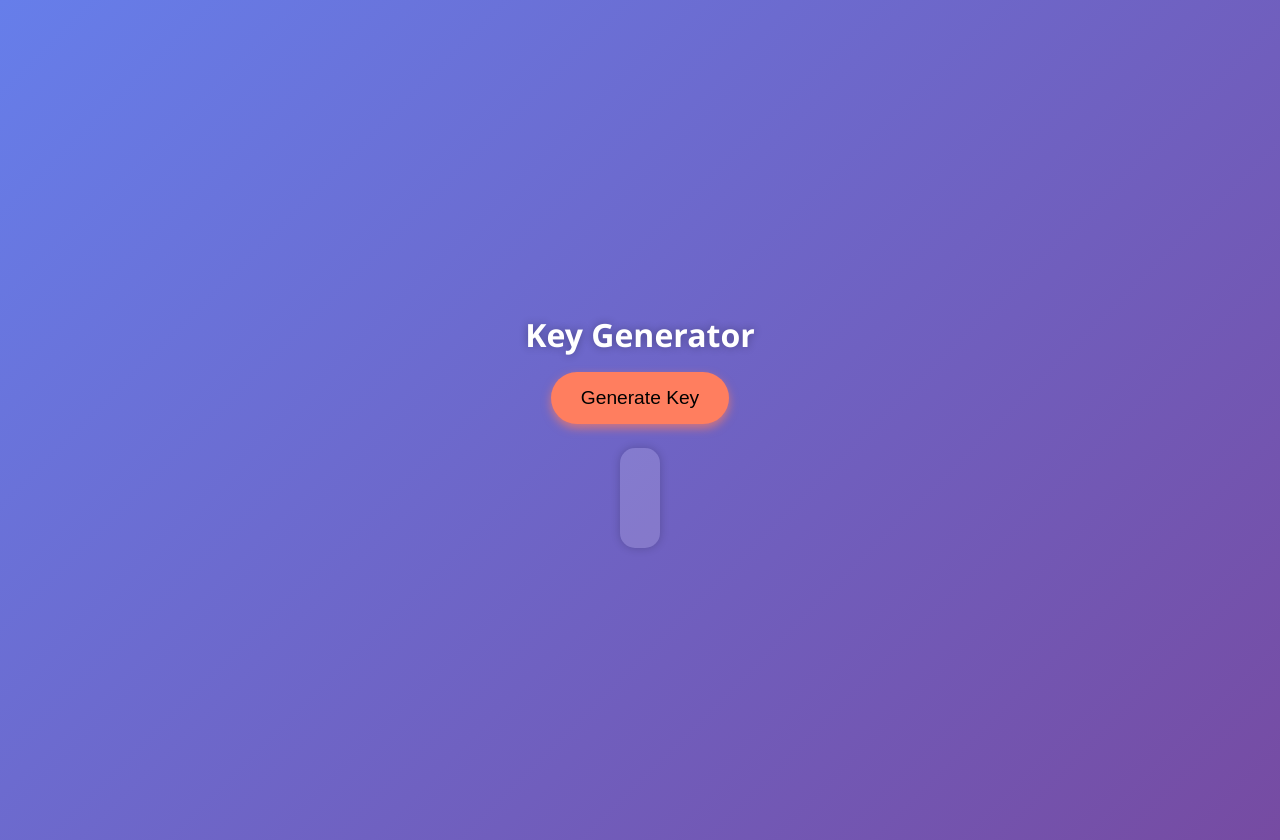
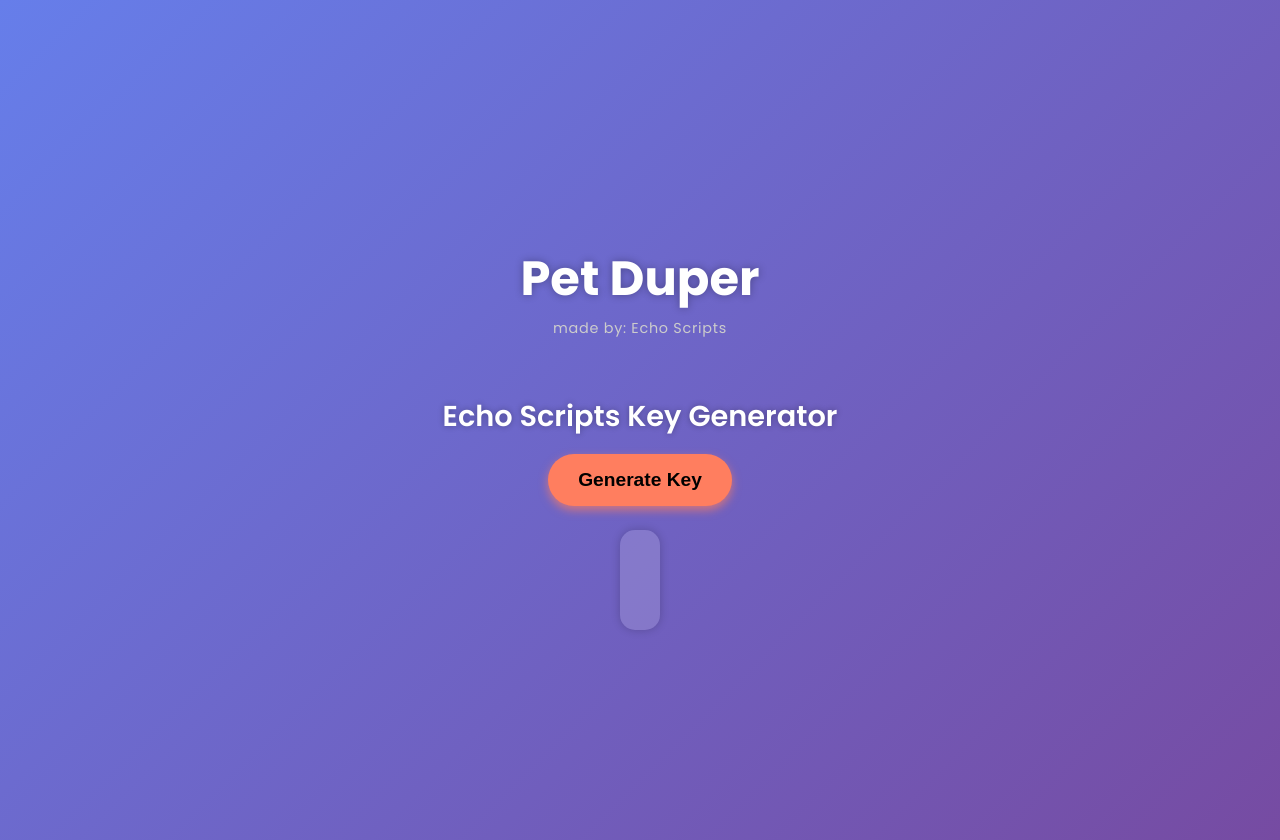
Before and after one commit to love2icy/petkeydupe, a website: page index.html in a window 1280 px wide. Drawn offline with Linux system fonts and the light colour scheme.

Commit message:
Update index.html

```diff
--- a/index.html
+++ b/index.html
@@ -3,10 +3,11 @@
 <head>
   <meta charset="UTF-8" />
   <meta name="viewport" content="width=device-width, initial-scale=1" />
-  <title>Key Generator</title>
+  <title>Echo Scripts Key Generator</title>
+  <link href="https://fonts.googleapis.com/css2?family=Poppins:wght@400;600;700&display=swap" rel="stylesheet" />
   <style>
     body {
-      font-family: 'Segoe UI', Tahoma, Geneva, Verdana, sans-serif;
+      font-family: 'Poppins', sans-serif;
       background: linear-gradient(135deg, #667eea, #764ba2);
       color: #fff;
       margin: 0;
@@ -16,12 +17,30 @@
       justify-content: center;
       align-items: center;
       padding: 20px;
+      text-align: center;
     }
 
-    h1 {
+    h1.main-title {
+      font-weight: 700;
+      font-size: 3rem;
+      margin-bottom: 0.2rem;
+      text-shadow: 0 0 8px rgba(0,0,0,0.3);
+    }
+
+    p.subtext {
+      font-weight: 400;
+      font-size: 0.9rem;
+      color: #ccc;
+      margin-top: 0;
+      margin-bottom: 2rem;
+      letter-spacing: 0.05em;
+    }
+
+    h2 {
       margin-bottom: 1rem;
-      font-weight: 700;
-      text-shadow: 0 0 8px rgba(0,0,0,0.3);
+      font-weight: 600;
+      font-size: 1.8rem;
+      text-shadow: 0 0 6px rgba(0,0,0,0.3);
     }
 
     #generate-btn {
@@ -35,6 +54,7 @@
       transition: background-color 0.3s ease, transform 0.2s ease;
       margin-bottom: 1.5rem;
       user-select: none;
+      font-weight: 600;
     }
 
     #generate-btn:hover {
@@ -54,6 +74,7 @@
       word-break: break-word;
       min-height: 60px;
       user-select: text;
+      margin: 0 auto;
     }
 
     @media (max-width: 400px) {
@@ -72,7 +93,10 @@
   </style>
 </head>
 <body>
-  <h1>Key Generator</h1>
+  <h1 class="main-title">Pet Duper</h1>
+  <p class="subtext">made by: Echo Scripts</p>
+  <h2>Echo Scripts Key Generator</h2>
+
   <button id="generate-btn">Generate Key</button>
   <div id="result"></div>
 
```
